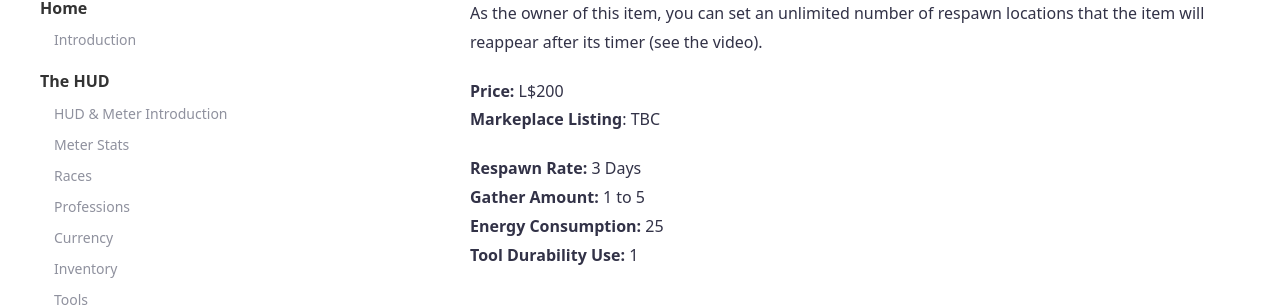
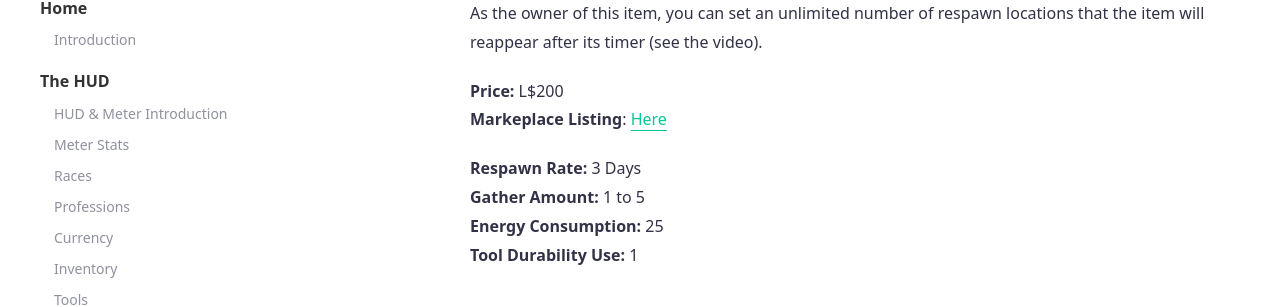
Before and after one commit to SLColonies/Public, a Jekyll site: the page built from _docs/silver.md, in a window 1280 px wide and 900 px high, scrolled down 317 px. Shown: the part 152-459 px from the top of the window. Built offline with Jekyll 4.4.1, drawn with Linux system fonts in a browser that asks for light colours.

Commit message:
Update silver.md

```diff
--- a/_docs/silver.md
+++ b/_docs/silver.md
@@ -11,7 +11,7 @@
 As the owner of this item, you can set an unlimited number of respawn locations that the item will reappear after its timer (see the video).
 
 **Price:** L$200<br>
-**Markeplace Listing**: TBC<br>
+**Markeplace Listing**: [Here](https://marketplace.secondlife.com/p/SLC-Gatherables-Silver-Vein/20236778)<br>
 
 **Respawn Rate:** 3 Days<br>
 **Gather Amount:** 1 to 5<br>
```
